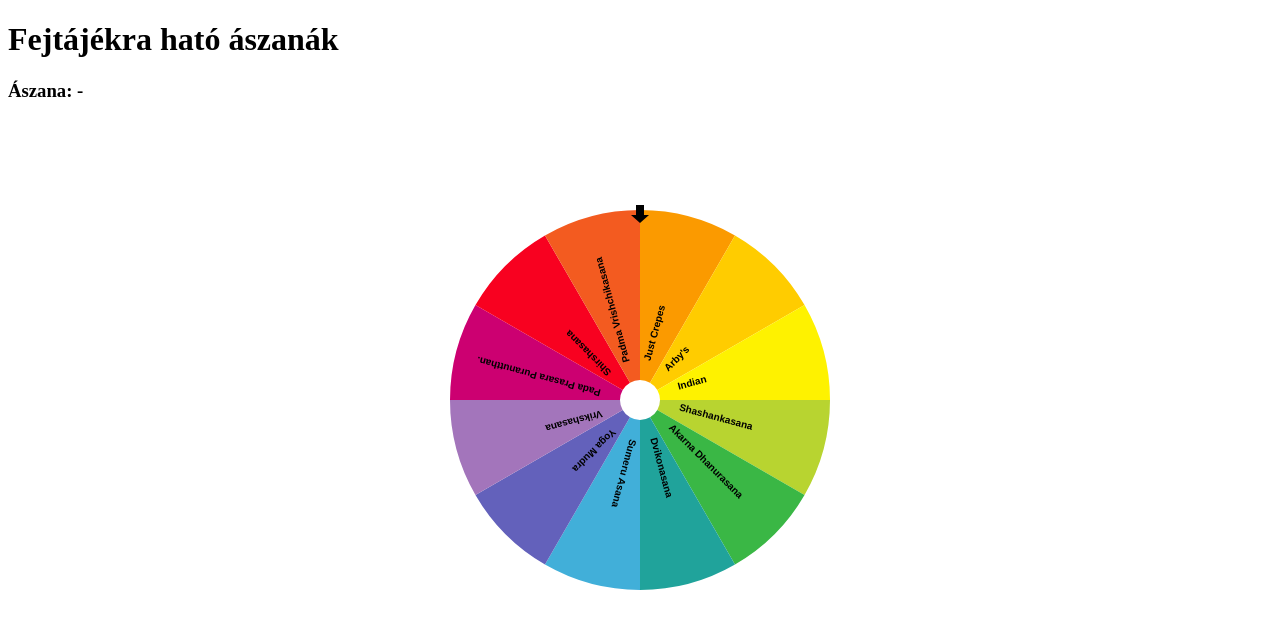
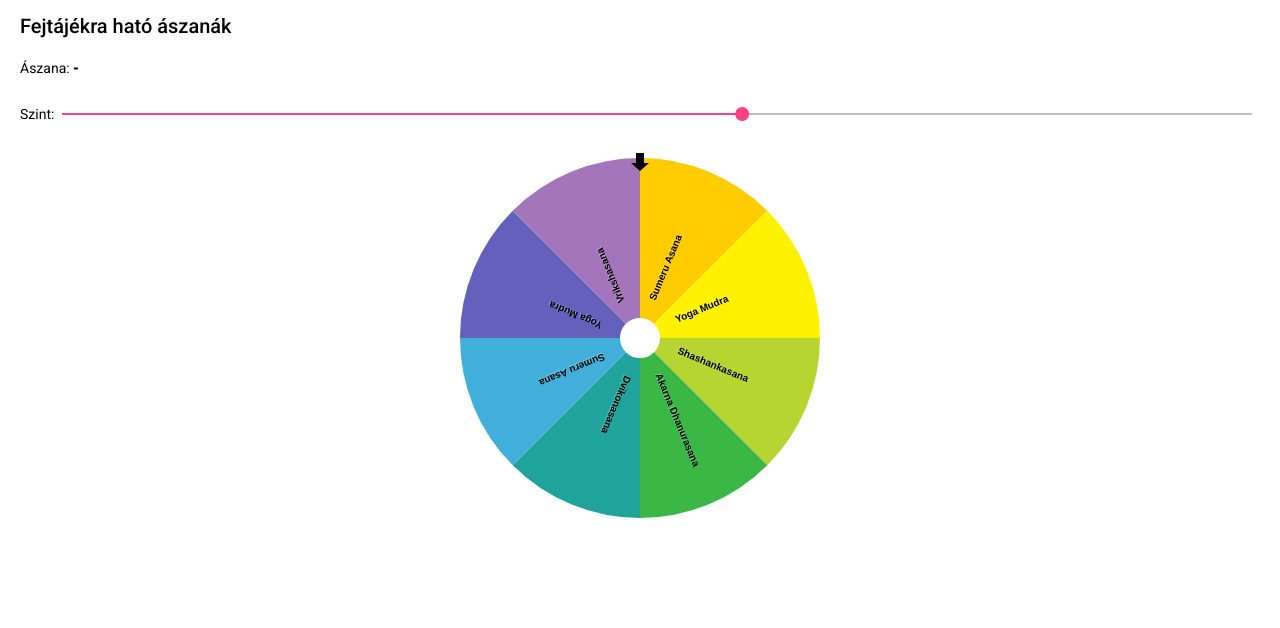
Before and after one commit to viktorhajer/yoga-wheel-of-fortune, an Angular app: page / in a window 1280 px wide. Shown: the top 628 px of the page. Built offline with nearby package versions, Linux system fonts and the light colour scheme.

Commit message:
New version

```diff
--- a/angular.json
+++ b/angular.json
@@ -34,6 +34,7 @@
               "src/assets"
             ],
             "styles": [
+              "./node_modules/@angular/material/prebuilt-themes/indigo-pink.css",
               "src/styles.scss"
             ],
             "scripts": []
@@ -102,6 +103,7 @@
               "src/assets"
             ],
             "styles": [
+              "./node_modules/@angular/material/prebuilt-themes/indigo-pink.css",
               "src/styles.scss"
             ],
             "scripts": []
--- a/package.json
+++ b/package.json
@@ -11,10 +11,12 @@
   "private": true,
   "dependencies": {
     "@angular/animations": "~13.0.0",
+    "@angular/cdk": "^13.0.3",
     "@angular/common": "~13.0.0",
     "@angular/compiler": "~13.0.0",
     "@angular/core": "~13.0.0",
     "@angular/forms": "~13.0.0",
+    "@angular/material": "^13.0.3",
     "@angular/platform-browser": "~13.0.0",
     "@angular/platform-browser-dynamic": "~13.0.0",
     "@angular/router": "~13.0.0",
--- a/src/app/app.component.html
+++ b/src/app/app.component.html
@@ -1,5 +1,15 @@
-<h1>Fejtájékra ható ászanák</h1>
+<div class="content">
+  <h2>Fejtájékra ható ászanák</h2>
+  <p>Ászana:<span> {{ value ? value : '-' }}</span></p>
+  <div class="level-container">
+    <label>Szint: </label>
+    <mat-slider class="slider" [max]="8" [min]="1" [step]="1" [thumbLabel]="true" (change)="changeLevel()"
+                [(ngModel)]="level">
+    </mat-slider>
+  </div>
 
-<app-spinner #spinnerFirst (stopped)="stopped($event)" [size]="400" [data]="dataFirst" [color]="'#000000'"></app-spinner>
+</div>
 
-<h3>Ászana: {{ value ? value : '-' }}</h3>
+
+<app-spinner #spinnerFirst (stopped)="stopped($event)" [size]="380" [data]="getData()"
+             [color]="'#000000'"></app-spinner>
--- a/src/app/app.component.scss
+++ b/src/app/app.component.scss
@@ -1,5 +1,24 @@
+.content {
+  padding: 10px 20px;
+
+  .level-container {
+    display: flex;
+    align-items: center;
+
+    .slider {
+      width: 100%;
+    }
+  }
+
+  p {
+    span {
+      font-weight: bold;
+    }
+  }
+
+}
+
 app-spinner {
-  position: fixed;
-  top: calc(100vh / 2 - 400px / 2);
-  left: calc(100vw / 2 - 400px / 2);
+  position: relative;
+  left: calc(100vw / 2 - 380px / 2);
 }
--- a/src/app/app.component.ts
+++ b/src/app/app.component.ts
@@ -11,25 +11,32 @@
 
   @ViewChild('spinnerFirst') spinnerFirst: SpinnerComponent | undefined;
   value = '';
+  level = 5;
 
-  dataFirst: SpinnerModel = {
-    options: [
-      {color: '#B8D430', label: 'Shashankasana'},
-      {color: '#3AB745', label: 'Akarna Dhanurasana'},
-      {color: '#20a39b', label: 'Dvikonasana'},
-      {color: '#41afd9', label: 'Sumeru Asana'},
-      {color: '#6361bb', label: 'Yoga Mudra'},
-      {color: '#a375bb', label: 'Vrikshasana'},
-      {color: '#CC0071', label: 'Pada Prasara Puranutthan.'},
-      {color: '#F80120', label: 'Shirshasana'},
-      {color: '#F35B20', label: 'Padma Vrishchikasana'},
-      {color: '#FB9A00', label: 'Just Crepes'},
-      {color: '#FFCC00', label: 'Arby\'s'},
-      {color: '#FEF200', label: 'Indian'}
-    ]
-  };
+  options = [
+    { color: '#B8D430', label: 'Shashankasana', level: 1 },
+    { color: '#3AB745', label: 'Akarna Dhanurasana', level: 2 },
+    { color: '#20a39b', label: 'Dvikonasana', level: 1 },
+    { color: '#41afd9', label: 'Sumeru Asana', level: 3 },
+    { color: '#6361bb', label: 'Yoga Mudra', level: 4 },
+    { color: '#a375bb', label: 'Vrikshasana', level: 4 },
+    { color: '#CC0071', label: 'Pada Prasara Puranutthan.', level: 6 },
+    { color: '#F80120', label: 'Shirshasana', level: 6 },
+    { color: '#F35B20', label: 'Padma Vrishchikasana', level: 8 },
+    { color: '#FB9A00', label: 'Dvikonasana', level: 7 },
+    { color: '#FFCC00', label: 'Sumeru Asana', level: 5 },
+    { color: '#FEF200', label: 'Yoga Mudra', level: 4 }
+  ];
+
+  changeLevel() {
+    setTimeout(() => this.spinnerFirst?.refresh(), 100);
+  }
 
   stopped(text: string) {
     this.value = text;
   }
+
+  getData(): SpinnerModel {
+    return { options: this.options.filter(o => o.level <= this.level)};
+  }
 }
--- a/src/app/components/spinner/spinner.component.scss
+++ b/src/app/components/spinner/spinner.component.scss
@@ -1,6 +1,8 @@
 canvas {
   filter: blur(3px);
   transition: all 300ms ease-in-out;
+  user-select: none;
+  -webkit-tap-highlight-color: transparent;
 
   &.no-blur {
     filter: none;
--- a/src/app/components/spinner/spinner.component.ts
+++ b/src/app/components/spinner/spinner.component.ts
@@ -21,8 +21,7 @@
   private arc = 0;
 
   ngOnInit() {
-    this.arc = Math.PI / (this.data.options.length / 2);
-    setTimeout(() => this.draWheel(), 50);
+    setTimeout(() => this.refresh(), 50);
   }
 
   spin() {
@@ -40,7 +39,8 @@
     return this.spinning;
   }
 
-  private draWheel() {
+  refresh() {
+    this.arc = Math.PI / (this.data.options.length / 2);
     const canvas = document.getElementById('wheelcanvas') as HTMLCanvasElement;
     if (canvas.getContext) {
       const outsideRadius = this.size / 2 - 10;
@@ -64,6 +64,10 @@
         ctx.fill();
 
         ctx.save();
+        ctx.shadowOffsetX = -1;
+        ctx.shadowOffsetY = -1;
+        ctx.shadowBlur    = 0;
+        ctx.shadowColor   = "rgba(255,255,255, 0.3)";
         ctx.fillStyle = this.color;
         ctx.translate(this.size / 2 + Math.cos(angle + this.arc / 2) * textRadius, this.size / 2 + Math.sin(angle + this.arc / 2) * textRadius);
         ctx.rotate(angle + this.arc / 2);
@@ -101,7 +105,7 @@
     }
     const spinAngle = spinAngleStart - this.easeOut(spinTime, 0, spinAngleStart, spinTimeTotal);
     this.startAngle += (spinAngle * Math.PI / 180);
-    this.draWheel();
+    this.refresh();
     this.spinTimeout = setTimeout(() => this.rotateWheel(spinAngleStart, spinTime, spinTimeTotal), 15);
   }
 
--- a/src/app/model/spinner.model.ts
+++ b/src/app/model/spinner.model.ts
@@ -3,6 +3,7 @@
 }
 
 export class SpinnerOptionModel {
-  color: string = '';
-  label: string = '';
+  color = '';
+  label = '';
+  level = 1;
 }
--- a/src/index.html
+++ b/src/index.html
@@ -7,8 +7,11 @@
   <!--  <base href="https://viktorhajer.github.io/yoga-wheel-of-fortune/">-->
   <meta name="viewport" content="width=device-width, initial-scale=1">
   <link rel="icon" type="image/x-icon" href="favicon.ico">
+  <link rel="preconnect" href="https://fonts.gstatic.com">
+  <link href="https://fonts.googleapis.com/css2?family=Roboto:wght@300;400;500&display=swap" rel="stylesheet">
+  <link href="https://fonts.googleapis.com/icon?family=Material+Icons" rel="stylesheet">
 </head>
-<body>
+<body class="mat-typography">
   <app-root></app-root>
 </body>
 </html>
--- a/src/styles.scss
+++ b/src/styles.scss
@@ -1 +1,4 @@
 /* You can add global styles to this file, and also import other style files */
+
+html, body { height: 100%; }
+body { margin: 0; font-family: Roboto, "Helvetica Neue", sans-serif; }
```
Also changed, not shown: src/app/app.module.ts (+9 -1 lines), 6 other files (tests, documents, lock files or other folders).
